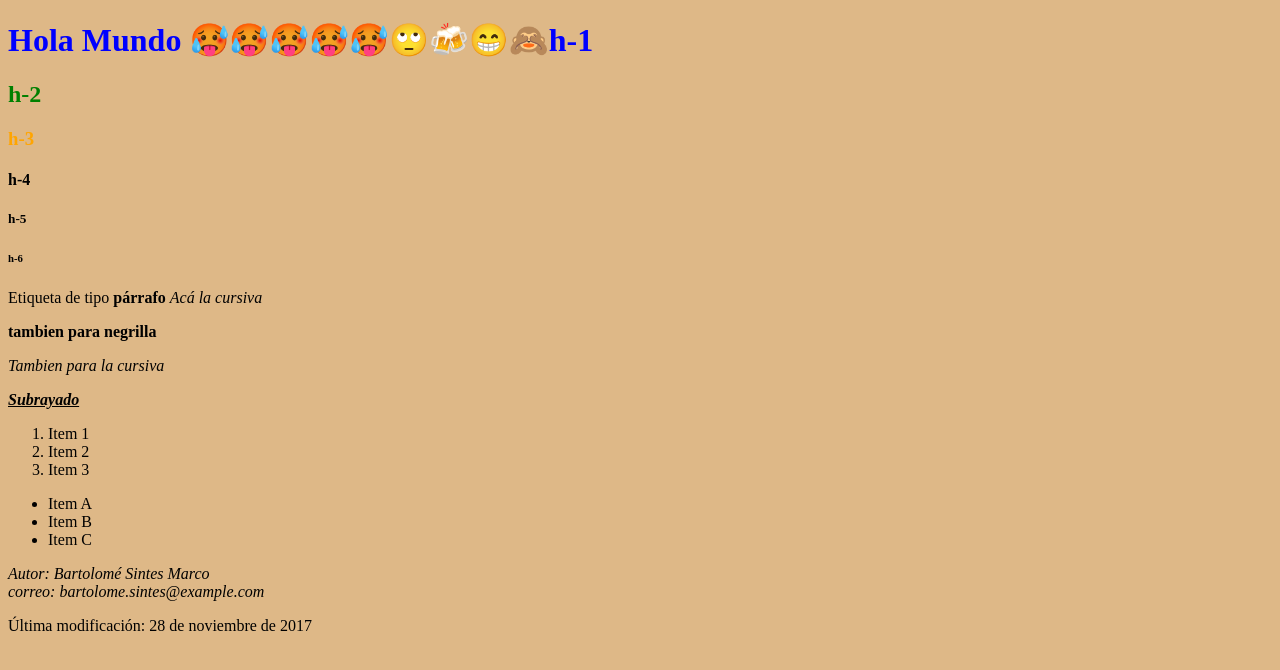
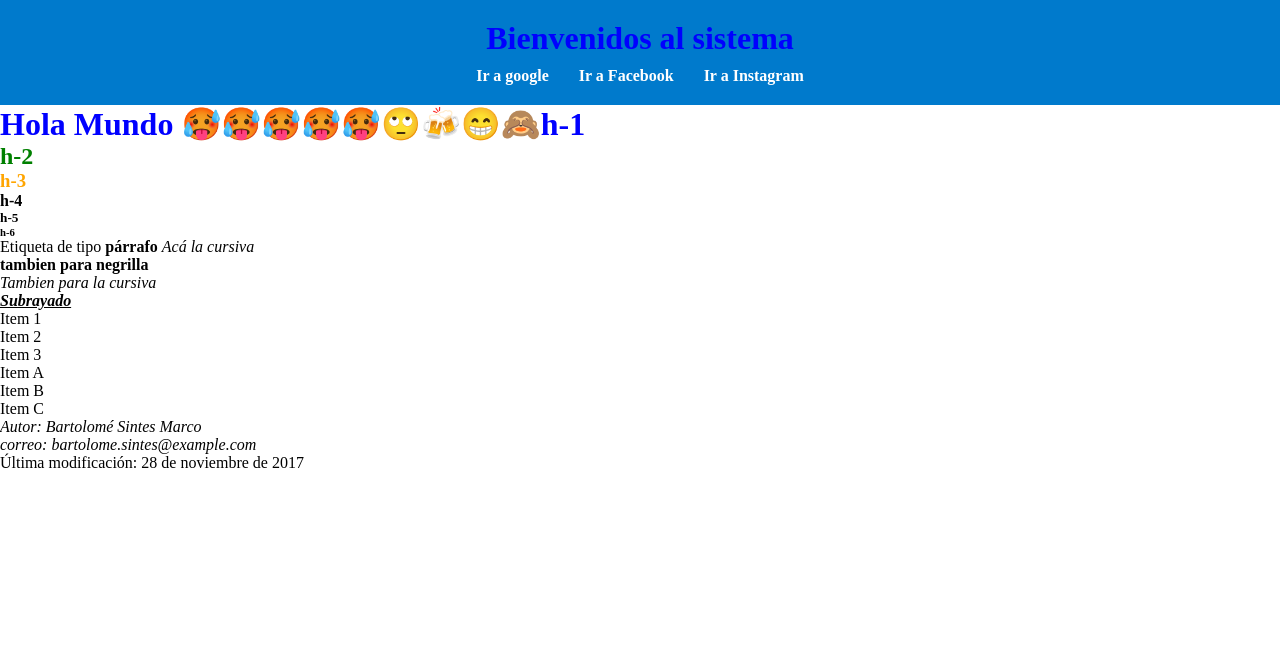
Before and after one commit to Mather-v/IAG339, a plain HTML site: page Mision_1/Frontent/index.html in a window 1280 px wide. Drawn offline with Linux system fonts and the light colour scheme.

Commit message:
Profe Julian ok

```diff
--- a/Mision_1/Frontent/css/style.css
+++ b/Mision_1/Frontent/css/style.css
@@ -1,5 +1,34 @@
-body {
+/* body {
     background-color: burlywood;
+} */
+ /* Resetear estilos */
+  *{
+    margin: 0;
+    padding: 0;
+  }
+
+header{
+    background-color: #007acc;
+    color: white;
+    padding: 20px;
+    text-align: center;
+}
+
+nav ul {
+    list-style: none;
+    display: flex;
+    justify-content: center;
+    margin-top: 10px;
+}
+
+nav ul li{
+    margin: 0 15px;
+}
+
+nav ul li a{
+    color: white;
+    text-decoration: none;
+    font-weight: bold;
 }
 
 h1 {
--- a/Mision_1/Frontent/index.html
+++ b/Mision_1/Frontent/index.html
@@ -10,6 +10,20 @@
 
 
 <body>
+
+    <header>
+        <h1>Bienvenidos al sistema</h1>
+        <nav>
+            <ul>
+                <li><a href="https://google.com" target="_blank"> Ir a google </a></li>
+                <li><a href="https://facebook.com" target="_blank"> Ir a Facebook</a></li>
+                <li><a href="https://instagram.com" target="_blank">Ir a Instagram</a></li>
+            </ul>
+        </nav>
+
+    </header>
+
+
     <!-- no se puede ver desde la interfaz del usuario -->
     <!-- comentarios, nos ayudan a documentar nuestro desarrollo -->
     <h1>Hola Mundo 🥵🥵🥵🥵🥵🙄🍻😁🙈h-1</h1>
```
